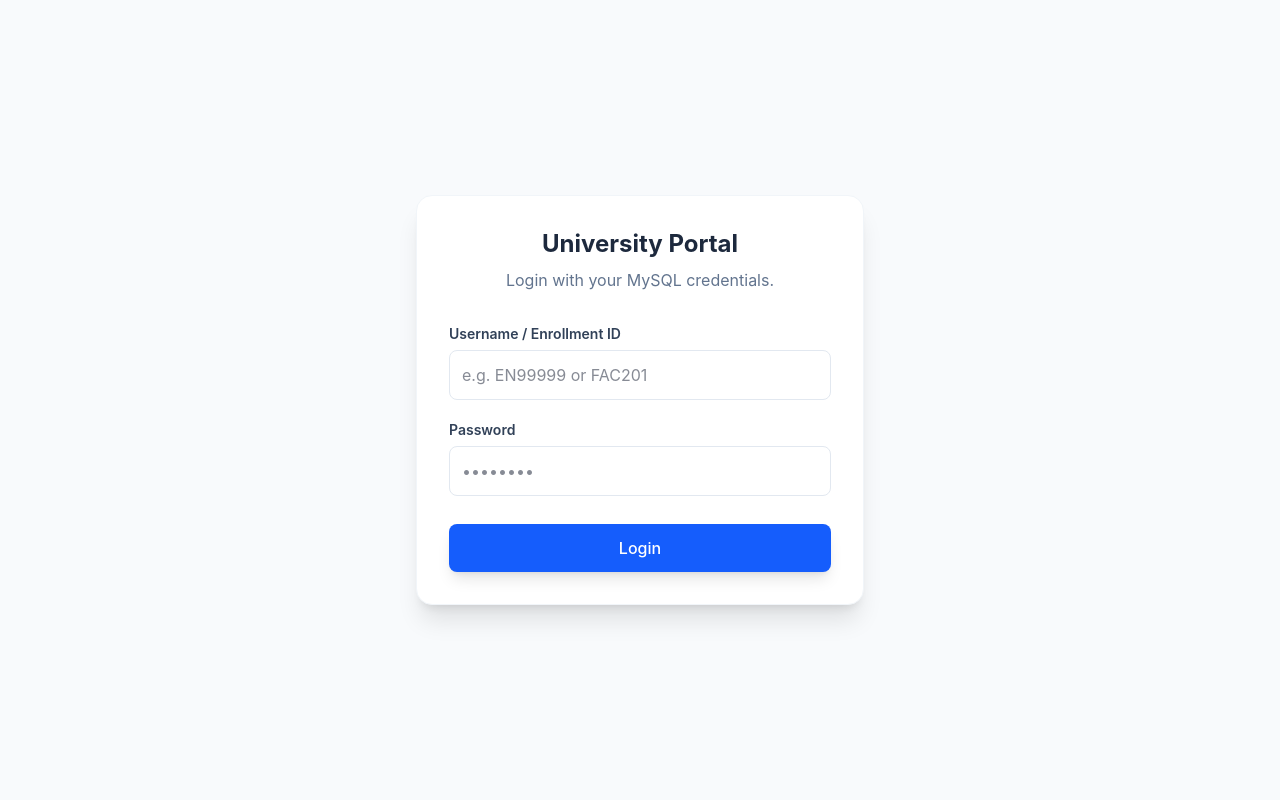
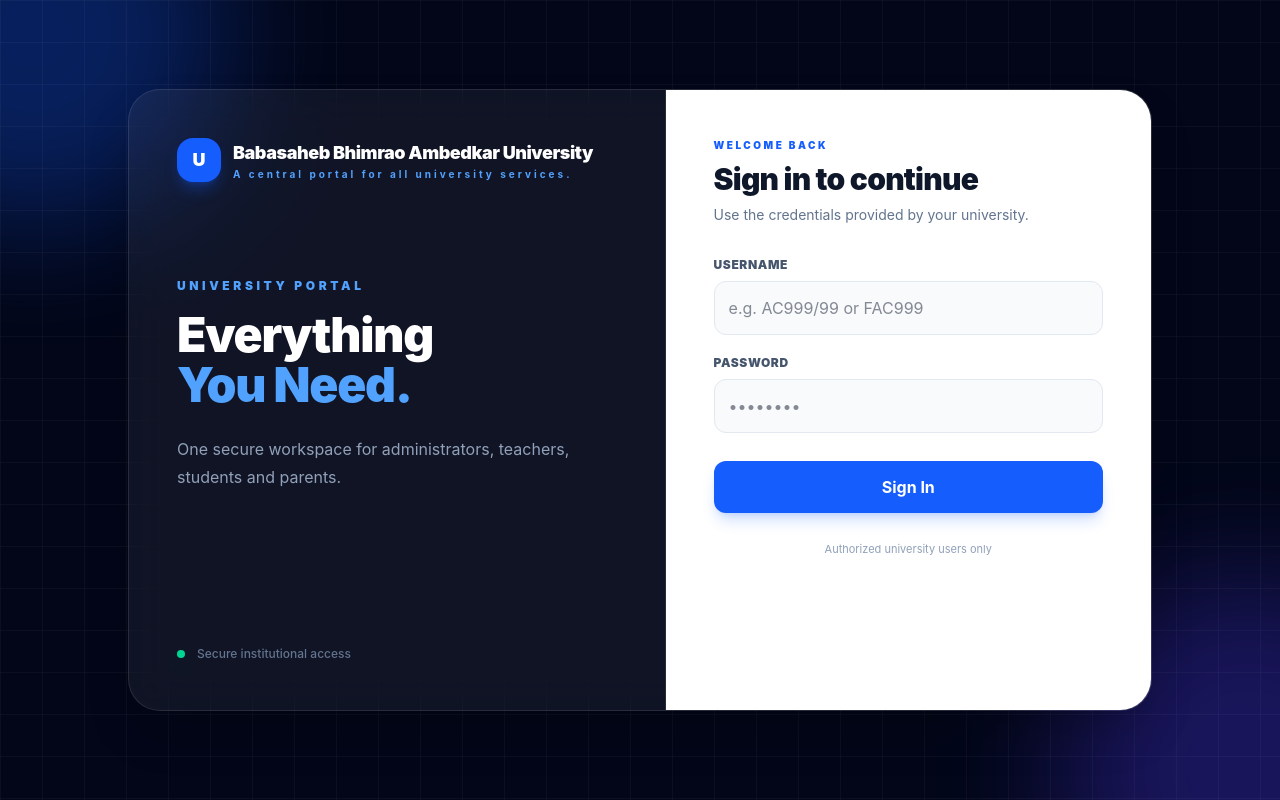
Before and after one commit to suraj-86/university-portal-, a React app in the folder frontend/: page / in a window 1280 px wide. Built offline with nearby package versions, Linux system fonts and the light colour scheme; no server answers; the HTML template or start-up script is replaced by a standard one.

Commit message:
Update: login page

```diff
--- a/frontend/src/pages/admin/AdminStudents.jsx
+++ b/frontend/src/pages/admin/AdminStudents.jsx
@@ -161,8 +161,8 @@
                     <div className="grid grid-cols-1 md:grid-cols-2 gap-4">
                         <Input label="Full Name" value={formData.name} onChange={(e) => setFormData({...formData, name: e.target.value})} placeholder="Full Name" required />
                         <Input label="Enrollment No." value={formData.enrollment_number} onChange={(e) => setFormData({...formData, enrollment_number: e.target.value})} placeholder="AC-000/00" required />
-                        <Input label="Roll No." value={formData.roll_number} onChange={(e) => setFormData({...formData, roll_number: e.target.value})} placeholder="e.g. 0000000" />
-                        <Input label="Email Address" type="email" value={formData.email} onChange={(e) => setFormData({...formData, email: e.target.value})} placeholder="email.com" required />
+                        <Input label="Roll No." value={formData.roll_number} onChange={(e) => setFormData({...formData, roll_number: e.target.value})} placeholder="e.g. 0000000" required />
+                        <Input label="Email Address" type="email" value={formData.email} onChange={(e) => setFormData({...formData, email: e.target.value})} placeholder="email.com" />
 
                         <div className="space-y-1">
                             <span className="mb-2 block text-sm font-medium text-slate-700 dark:text-slate-300">Assign Course</span>
--- a/frontend/src/pages/auth/Login.jsx
+++ b/frontend/src/pages/auth/Login.jsx
@@ -1,29 +1,73 @@
-import React, { useState } from 'react';
+import React, { useEffect, useState } from 'react';
 import { useNavigate } from 'react-router-dom';
 import api from '../../services/api';
-import useAuth from "../../hooks/useAuth";
+import useAuth from '../../hooks/useAuth';
 
 const Login = () => {
     const [username, setUsername] = useState('');
     const [password, setPassword] = useState('');
     const [errorMessage, setErrorMessage] = useState('');
+    const [isLoggingIn, setIsLoggingIn] = useState(false);
+    const [loadingMessage, setLoadingMessage] = useState('Connecting to University Portal...');
+    const [elapsedSeconds, setElapsedSeconds] = useState(0);
 
     const navigate = useNavigate();
     const { login } = useAuth();
 
+    useEffect(() => {
+        if (!isLoggingIn) {
+            setElapsedSeconds(0);
+            return;
+        }
+
+        const timer = setInterval(() => {
+            setElapsedSeconds((seconds) => seconds + 1);
+        }, 1000);
+
+        return () => clearInterval(timer);
+    }, [isLoggingIn]);
+
+    useEffect(() => {
+        if (!isLoggingIn) return;
+
+        if (elapsedSeconds < 3) {
+            setLoadingMessage('Connecting to BBAU University Portal...');
+        } else if (elapsedSeconds < 10) {
+            setLoadingMessage('Waking up the server...');
+        } else if (elapsedSeconds < 20) {
+            setLoadingMessage('Server is starting. Please wait...');
+        } else if (elapsedSeconds < 35) {
+            setLoadingMessage('Almost there. Finalizing your login...');
+        } else {
+            setLoadingMessage('Still connecting. Please keep this window open...');
+        }
+    }, [elapsedSeconds, isLoggingIn]);
+
     const handleLogin = async (e) => {
         e.preventDefault();
+
+        if (isLoggingIn) return;
+
         setErrorMessage('');
+        setIsLoggingIn(true);
+        setLoadingMessage('Connecting to University Portal...');
 
         try {
             const response = await api.post('/login', {
-                username,
+                username: username.trim(),
                 password
             });
 
             const { user } = response.data;
 
+            console.info('Login successful', {
+                role: user?.role,
+                userId: user?.id
+            });
+
+            setLoadingMessage('Login successful. Opening your dashboard...');
             login(user);
+
             if (user.role === 'admin') {
                 navigate('/admin-dashboard');
             } else if (user.role === 'teacher') {
@@ -34,62 +78,203 @@
                 navigate('/parent-dashboard');
             }
         } catch (error) {
+            console.error('Login request failed', {
+                status: error.response?.status,
+                message: error.response?.data?.message || error.message
+            });
+
             if (error.response && error.response.status === 401) {
                 setErrorMessage('Invalid Username or Password. Please try again.');
             } else if (error.response && error.response.status === 403) {
-                setErrorMessage(error.response.data?.message || 'This account has been deactivated. Contact the administrator.');
+                setErrorMessage(
+                    error.response.data?.message ||
+                    'This account has been deactivated. Contact the administrator.'
+                );
             } else if (error.response && error.response.data?.message) {
                 setErrorMessage(error.response.data.message);
             } else {
-                setErrorMessage('Server connection failed. Is the backend running?');
+                setErrorMessage(
+                    'CONNECTION ERROR: Unable to connect to the server. Please check your internet connection and try again.'
+                );
             }
+
+            setIsLoggingIn(false);
         }
     };
 
     return (
-        <div className="min-h-screen flex items-center justify-center bg-slate-50 dark:bg-slate-950 font-sans p-4">
-            <div className="w-full max-w-md bg-white dark:bg-slate-900 p-8 rounded-2xl shadow-xl border border-slate-100 dark:border-slate-800">
-                <div className="text-center mb-8">
-                    <h2 className="text-2xl font-bold text-slate-800 dark:text-slate-100">University Portal</h2>
-                    <p className="text-slate-500 dark:text-slate-400 mt-2">Login with your MySQL credentials.</p>
+        <div className="min-h-screen relative overflow-hidden bg-slate-950 font-sans flex items-center justify-center p-4">
+
+            <div className="absolute inset-0 opacity-30">
+                <div className="absolute -top-40 -left-40 h-96 w-96 rounded-full bg-blue-600 blur-3xl" />
+                <div className="absolute -bottom-40 -right-40 h-96 w-96 rounded-full bg-indigo-600 blur-3xl" />
             </div>
-                <form onSubmit={handleLogin} className="flex flex-col gap-5">
+
+            <div
+                className="absolute inset-0 opacity-[0.07]"
+                style={{
+                    backgroundImage:
+                        'linear-gradient(rgba(255,255,255,.5) 1px, transparent 1px), linear-gradient(90deg, rgba(255,255,255,.5) 1px, transparent 1px)',
+                    backgroundSize: '42px 42px'
+                }}
+            />
+
+            <div className="relative z-10 w-full max-w-5xl grid lg:grid-cols-[1.05fr_0.95fr] overflow-hidden rounded-[2rem] border border-white/10 bg-white/[0.06] shadow-2xl backdrop-blur-xl">
+
+                <div className="hidden lg:flex relative p-12 flex-col justify-between min-h-[620px] border-r border-white/10">
+                    <div>
+                        <div className="inline-flex items-center gap-3">
+                            <div className="w-11 h-11 rounded-2xl bg-blue-600 flex items-center justify-center shadow-lg shadow-blue-600/30">
+                                <span className="text-white font-black text-lg">U</span>
+                            </div>
+                            <div>
+                                <p className="text-white font-black tracking-tight text-lg">Babasaheb Bhimrao Ambedkar University</p>
+                                <p className="text-blue-400 text-[10px] font-bold tracking-[0.3em]">A central portal for all university services.</p>
+                            </div>
+                        </div>
+
+                        <div className="mt-24">
+                            <p className="text-blue-400 text-xs font-black uppercase tracking-[0.3em] mb-4">
+                                UNIVERSITY PORTAL
+                            </p>
+                            <h1 className="text-5xl font-black text-white leading-[1.05] tracking-tight">
+                                Everything
+                                <span className="block text-blue-400">You Need.</span>
+                            </h1>
+                            <p className="mt-6 max-w-md text-slate-400 leading-7">
+                                One secure workspace for administrators, teachers, students and parents.
+                            </p>
+                        </div>
+                    </div>
+
+                    <div className="flex items-center gap-3 text-xs font-medium text-slate-500">
+                        <span className="w-2 h-2 rounded-full bg-emerald-400 shadow-lg shadow-emerald-400/50" />
+                        Secure institutional access
+                    </div>
+                </div>
+
+                <div className="relative bg-white dark:bg-slate-900 p-7 sm:p-10 lg:p-12">
+                    <div className="mb-8">
+                        <div className="lg:hidden flex items-center gap-3 mb-8">
+                            <div className="w-10 h-10 rounded-xl bg-blue-600 flex items-center justify-center">
+                                <span className="text-white font-black">U</span>
+                            </div>
+                            <div>
+                                <p className="font-black text-slate-900 dark:text-white">Babasaheb Bhimrao Ambedkar University</p>
+                                <p className="text-[9px] font-bold tracking-[0.25em] text-blue-600">PORTAL</p>
+                            </div>
+                        </div>
+
+                        <p className="text-blue-600 dark:text-blue-400 text-[10px] font-black uppercase tracking-[0.25em] mb-2">
+                            Welcome back
+                        </p>
+                        <h2 className="text-3xl font-black text-slate-900 dark:text-slate-100 tracking-tight">
+                            Sign in to continue
+                        </h2>
+                        <p className="text-slate-500 dark:text-slate-400 mt-2 text-sm">
+                            Use the credentials provided by your university.
+                        </p>
+                    </div>
+
                     {errorMessage && (
-                        <div className="bg-red-50 dark:bg-red-950/50 text-red-600 dark:text-red-400 p-3 rounded-lg text-sm font-medium text-center border border-red-100 dark:border-red-900">
+                        <div className="mb-5 bg-red-50 dark:bg-red-950/40 text-red-600 dark:text-red-400 p-3.5 rounded-xl text-sm font-medium border border-red-100 dark:border-red-900">
                             {errorMessage}
                         </div>
                     )}
 
-                    <div className="flex flex-col gap-1.5">
-                        <label className="text-sm font-semibold text-slate-700 dark:text-slate-300">Username / Enrollment ID</label>
+                    <form onSubmit={handleLogin} className="flex flex-col gap-5">
+                        <div className="flex flex-col gap-2">
+                            <label className="text-xs font-black uppercase tracking-wider text-slate-600 dark:text-slate-400">
+                                Username
+                            </label>
                             <input
                                 type="text"
                                 value={username}
                                 onChange={(e) => setUsername(e.target.value)}
                                 required
-                            placeholder="e.g. EN99999 or FAC201"
-                            className="p-3 border border-slate-200 dark:border-slate-700 bg-white dark:bg-slate-800 text-slate-900 dark:text-slate-100 rounded-lg focus:outline-none focus:ring-2 focus:ring-blue-500 transition-shadow"
+                                disabled={isLoggingIn}
+                                autoComplete="username"
+                                placeholder="e.g. AC999/99 or FAC999"
+                                className="p-3.5 border border-slate-200 dark:border-slate-700 bg-slate-50 dark:bg-slate-800/80 text-slate-900 dark:text-slate-100 rounded-xl focus:outline-none focus:ring-2 focus:ring-blue-500 focus:border-blue-500 transition-all disabled:opacity-60"
                             />
                         </div>
-                    <div className="flex flex-col gap-1.5">
-                        <label className="text-sm font-semibold text-slate-700 dark:text-slate-300">Password</label>
+
+                        <div className="flex flex-col gap-2">
+                            <label className="text-xs font-black uppercase tracking-wider text-slate-600 dark:text-slate-400">
+                                Password
+                            </label>
                             <input
                                 type="password"
                                 value={password}
                                 onChange={(e) => setPassword(e.target.value)}
                                 required
+                                disabled={isLoggingIn}
+                                autoComplete="current-password"
                                 placeholder="••••••••"
-                            className="p-3 border border-slate-200 dark:border-slate-700 bg-white dark:bg-slate-800 text-slate-900 dark:text-slate-100 rounded-lg focus:outline-none focus:ring-2 focus:ring-blue-500 transition-shadow"
+                                className="p-3.5 border border-slate-200 dark:border-slate-700 bg-slate-50 dark:bg-slate-800/80 text-slate-900 dark:text-slate-100 rounded-xl focus:outline-none focus:ring-2 focus:ring-blue-500 focus:border-blue-500 transition-all disabled:opacity-60"
                             />
                         </div>
+
                         <button
                             type="submit"
-                        className="mt-2 w-full bg-blue-600 hover:bg-blue-700 text-white font-medium py-3 rounded-lg transition-colors shadow-lg active:scale-95"
+                            disabled={isLoggingIn}
+                            className="mt-2 w-full bg-blue-600 hover:bg-blue-700 disabled:bg-blue-500 text-white font-bold py-3.5 rounded-xl transition-all shadow-lg shadow-blue-600/20 active:scale-[0.98] disabled:cursor-wait disabled:active:scale-100"
                         >
-                        Login
+                            {isLoggingIn ? (
+                                <span className="flex items-center justify-center gap-3">
+                                    <span className="w-5 h-5 rounded-full border-2 border-white/30 border-t-white animate-spin" />
+                                    Signing in...
+                                </span>
+                            ) : (
+                                'Sign In'
+                            )}
                         </button>
                     </form>
+
+                    <p className="mt-7 text-center text-[11px] text-slate-400 dark:text-slate-500">
+                        Authorized university users only
+                    </p>
                 </div>
+            </div>
+
+            {isLoggingIn && (
+                <div className="fixed inset-0 z-50 bg-slate-950/80 backdrop-blur-md flex items-center justify-center p-5">
+                    <div className="w-full max-w-md rounded-3xl border border-white/10 bg-slate-900 p-8 shadow-2xl text-center">
+                        <div className="mx-auto mb-6 w-16 h-16 rounded-2xl bg-blue-600/15 border border-blue-500/20 flex items-center justify-center">
+                            <div className="w-9 h-9 rounded-full border-[3px] border-blue-400/20 border-t-blue-400 animate-spin" />
+                        </div>
+
+                        <p className="text-blue-400 text-[10px] font-black uppercase tracking-[0.25em]">
+                            Authentication
+                        </p>
+
+                        <h3 className="mt-2 text-xl font-black text-white">
+                            {loadingMessage}
+                        </h3>
+
+                        <p className="mt-3 text-sm text-slate-400">
+                            {elapsedSeconds >= 10
+                                ? 'The server may be waking from sleep. Your credentials are being processed.'
+                                : 'Please wait while we securely authenticate your account.'}
+                        </p>
+
+                        <div className="mt-6 h-1.5 w-full rounded-full bg-slate-800 overflow-hidden">
+                            <div className="h-full w-1/3 rounded-full bg-blue-500 animate-[loading_1.5s_ease-in-out_infinite]" />
+                        </div>
+
+                        <p className="mt-4 text-[11px] text-slate-500">
+                            {elapsedSeconds}s elapsed
+                        </p>
+
+                        <style>{`
+                            @keyframes loading {
+                                0% { transform: translateX(-130%); }
+                                100% { transform: translateX(330%); }
+                            }
+                        `}</style>
+                    </div>
+                </div>
+            )}
         </div>
     );
 };
```
Also changed, not shown: 1 other file (tests, documents, lock files or other folders). Lines whose indentation alone changed are shown as unchanged.
